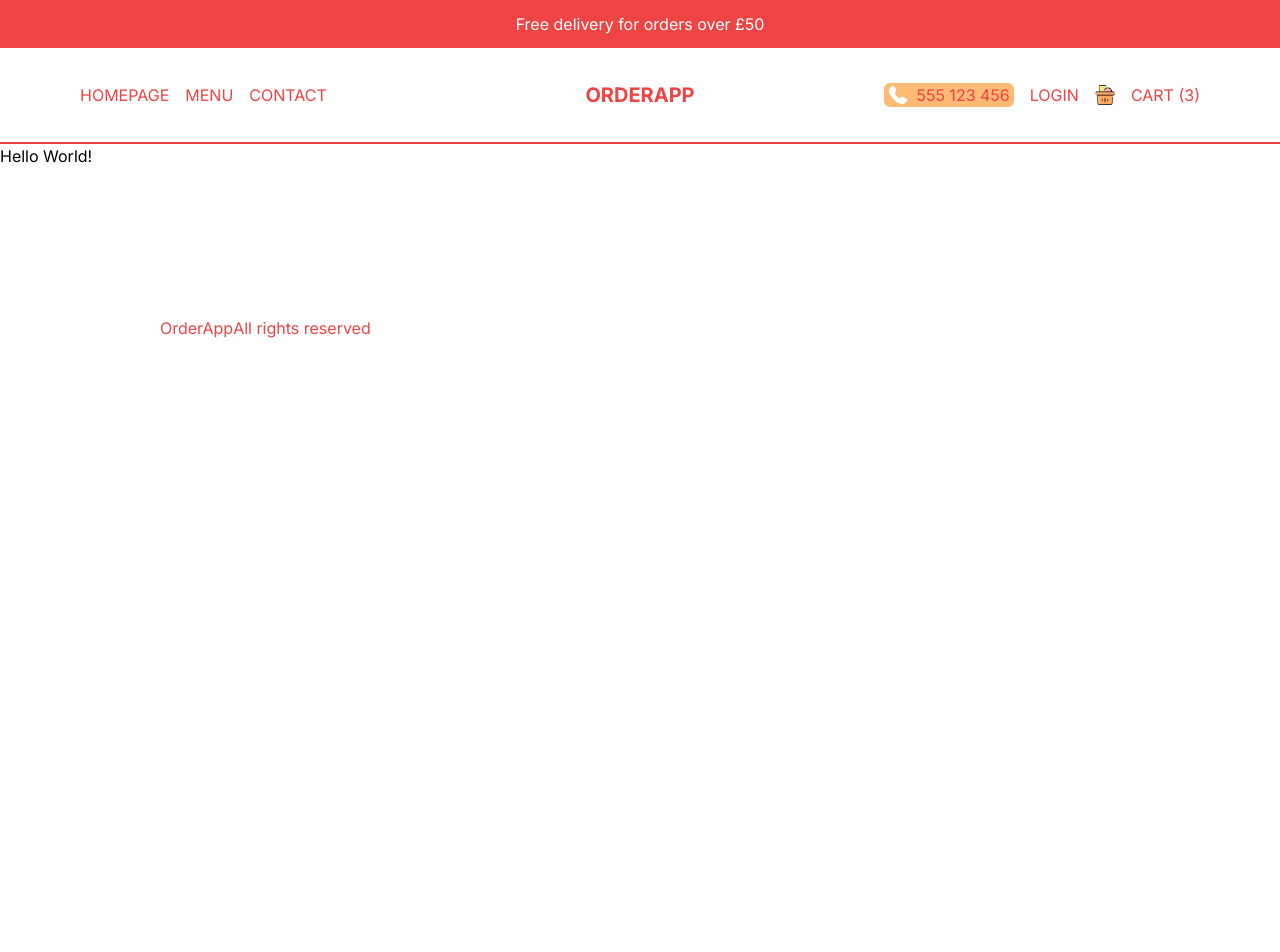
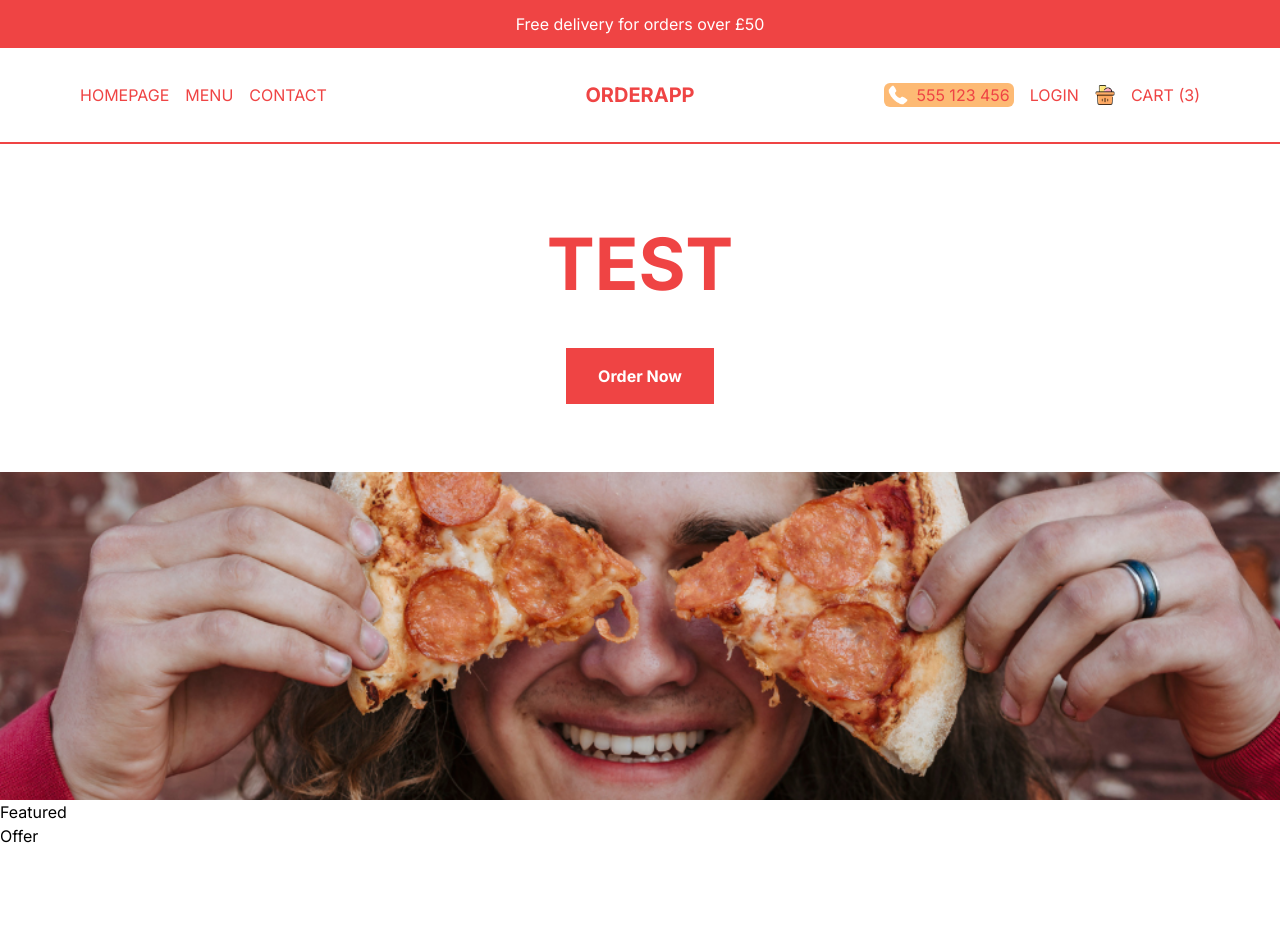
Before and after one commit to Akwei001/OrderApp, a Next.js app: page / in a window 1280 px wide. Shown: the top 952 px of the page. Before the commit the page ends 800 px from the top, so only its background shows below. Built offline with nearby package versions, Linux system fonts and the light colour scheme.

Commit message:
slider setup

```diff
--- a/src/app/page.tsx
+++ b/src/app/page.tsx
@@ -1,9 +1,16 @@
+import Featured from "@/components/Featured";
+import Slider from "@/components/Slider";
+import Offer from "@/components/Offer";
+
+
 
 
 export default function Home() {
   return (
     <main className="">
-     Hello World!
+     <Slider/>
+     <Featured/>
+     <Offer/>
     </main>
   )
 }
--- /dev/null
+++ b/src/components/Featured.tsx
@@ -0,0 +1,9 @@
+import React from 'react'
+
+const Featured = () => {
+  return (
+    <div>Featured</div>
+  )
+}
+
+export default Featured
--- a/src/components/Footer.tsx
+++ b/src/components/Footer.tsx
@@ -4,7 +4,7 @@ import React from 'react'
 const Footer = () => {
   return (
     <div className ="h-12 md:h-24 p-4 lg:p-20 xl:p-40 text-red-500 flex items-center justify between">
-      <Link href="/">
+      <Link  className="text-xl font-bold "href="/">
       OrderApp
     </Link>
     <p>All rights reserved</p>
--- /dev/null
+++ b/src/components/Offer.tsx
@@ -0,0 +1,9 @@
+import React from 'react'
+
+const Offer = () => {
+  return (
+    <div>Offer</div>
+  )
+}
+
+export default Offer
--- /dev/null
+++ b/src/components/Slider.tsx
@@ -0,0 +1,42 @@
+import React from 'react'
+import Image from 'next/image'
+import { useState } from 'react'
+
+const data = [
+{
+    id: 1 ,
+    title:"We delivery your order where ever you are" ,
+    image: "/slide1.png" ,
+},
+{
+    id:2  ,
+    title: "Always fresh hot & crispy" ,
+    image:"/slide2.png" ,
+},
+{
+    id: 3 ,
+    title:"The best food to share with your family" ,
+    image:"/slide3.png" ,
+},
+
+
+]
+
+const Slider = () => {
+    const [currentSlide, setCurrentSlide] = useState(0)
+  return (
+    <div className=" flex flex-col h-[calc(100vh-6rem)] md:h-[calc(100vh-9rem)]">
+        {/*TEXT CONTAINER*/}
+        <div className="h-1/2 flex items-center justify-center flex-col gap-8 text-red-500 font-bold">
+            <h1 className="text-5xl uppercase p-4 text-center md:text-6xl xl:text-7xl">Test</h1>
+            <button className="bg-red-500 text-white py-4 px-8 ">Order Now</button>
+        </div>
+        {/*IMAGE CONTAINER*/}
+        <div className="h-1/2 w-full relative">
+            <Image src="/slide1.png" alt= "" fill className='object-cover'/>
+        </div>
+    </div>
+  )
+}
+
+export default Slider
```
